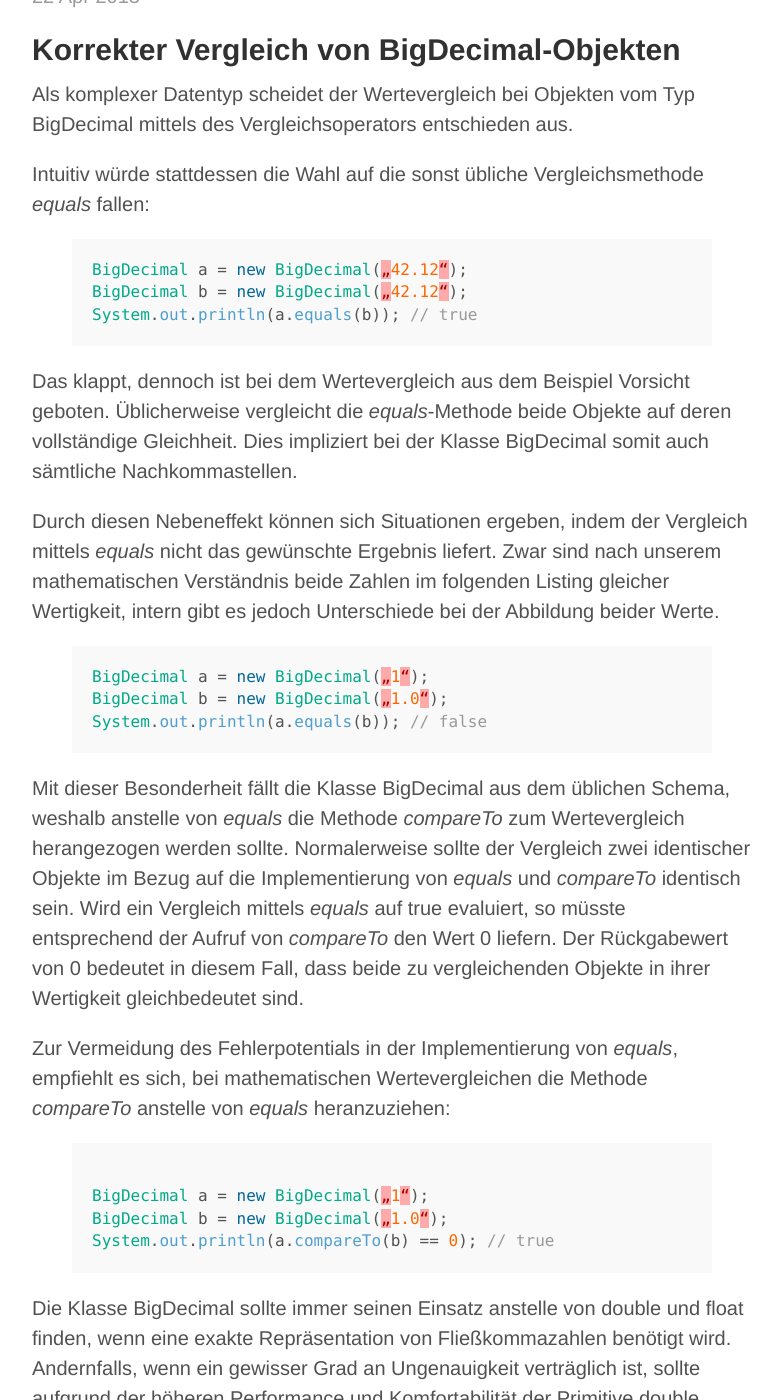
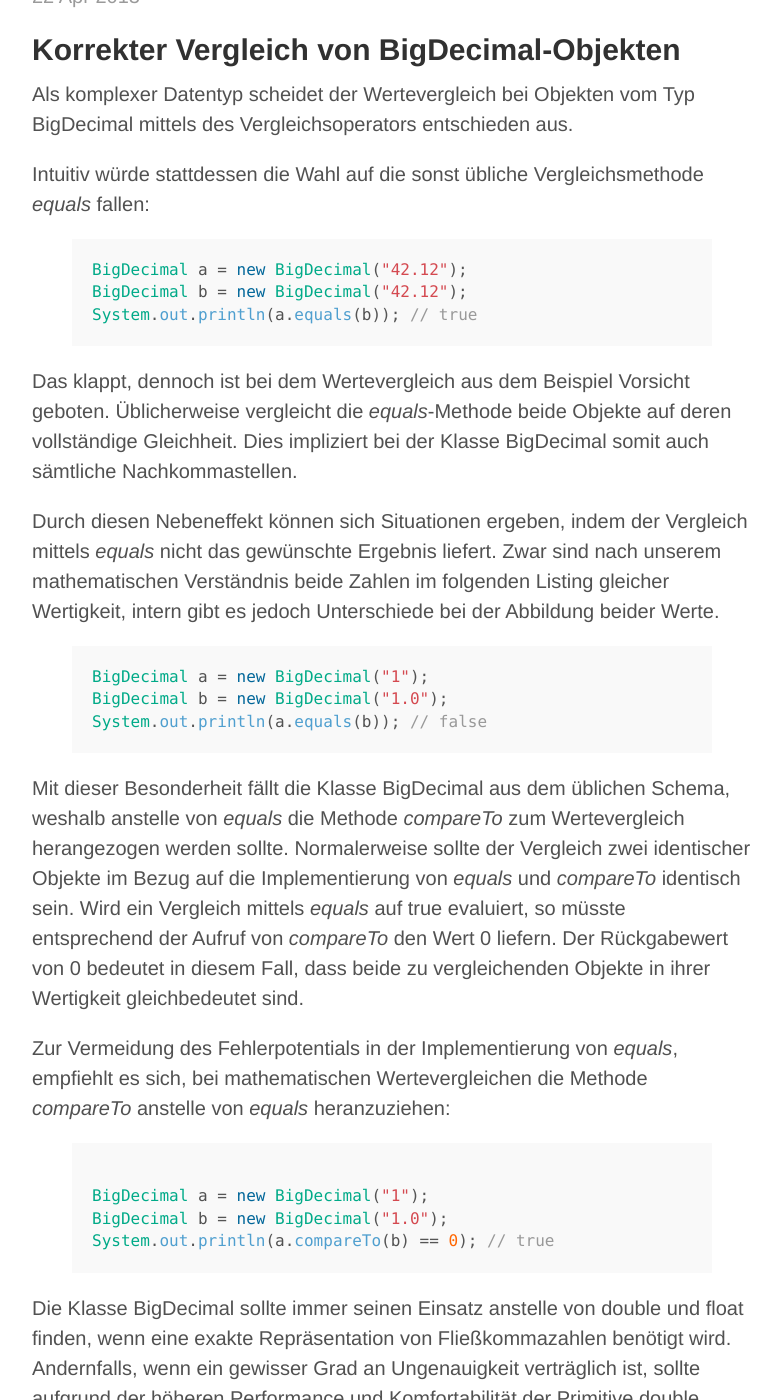
Before and after one commit to andreasschrade/andreasschrade.github.com, a Jekyll site: the page built from _posts/2013-04-22-java-vergleich-von-bigdecimal-objekten.md, in a window 1280 px wide and 1400 px high, scrolled down 250 px. Shown: the whole window, without its empty margins (248-1027 px from the left). Built offline with Jekyll 4.4.1, drawn with Linux system fonts in a browser that asks for light colours; Markdown is read by kramdown in place of the engine named in the settings.

Commit message:
minor markdown issues fixed

```diff
--- a/_posts/2013-04-22-java-vergleich-von-bigdecimal-objekten.md
+++ b/_posts/2013-04-22-java-vergleich-von-bigdecimal-objekten.md
@@ -11,8 +11,8 @@
 Intuitiv würde stattdessen die Wahl auf die sonst übliche Vergleichsmethode <em>equals</em> fallen:
 
 {% highlight java %}
-BigDecimal a = new BigDecimal(„42.12“);
-BigDecimal b = new BigDecimal(„42.12“);
+BigDecimal a = new BigDecimal("42.12");
+BigDecimal b = new BigDecimal("42.12");
 System.out.println(a.equals(b)); // true
 {% endhighlight %}
 
@@ -21,8 +21,8 @@
 Durch diesen Nebeneffekt können sich Situationen ergeben, indem der Vergleich mittels <em>equals</em> nicht das gewünschte Ergebnis liefert. Zwar sind nach unserem mathematischen Verständnis beide Zahlen im folgenden Listing gleicher Wertigkeit, intern gibt es jedoch Unterschiede bei der Abbildung beider Werte.
 
 {% highlight java %}
-BigDecimal a = new BigDecimal(„1“);
-BigDecimal b = new BigDecimal(„1.0“);
+BigDecimal a = new BigDecimal("1");
+BigDecimal b = new BigDecimal("1.0");
 System.out.println(a.equals(b)); // false
 {% endhighlight %}
 
@@ -31,8 +31,8 @@
 Zur Vermeidung des Fehlerpotentials in der Implementierung von <em>equals</em>, empfiehlt es sich, bei mathematischen Wertevergleichen die Methode <em>compareTo</em> anstelle von <em>equals</em> heranzuziehen:
 
 {% highlight java %}
-BigDecimal a = new BigDecimal(„1“);
-BigDecimal b = new BigDecimal(„1.0“);
+BigDecimal a = new BigDecimal("1");
+BigDecimal b = new BigDecimal("1.0");
 System.out.println(a.compareTo(b) == 0); // true
 {% endhighlight %}
 
```
Also changed, not shown: _posts/2013-04-22-java-einfache-formattierungen-mit-der-klasse-formatter.md (+5 -5 lines).
